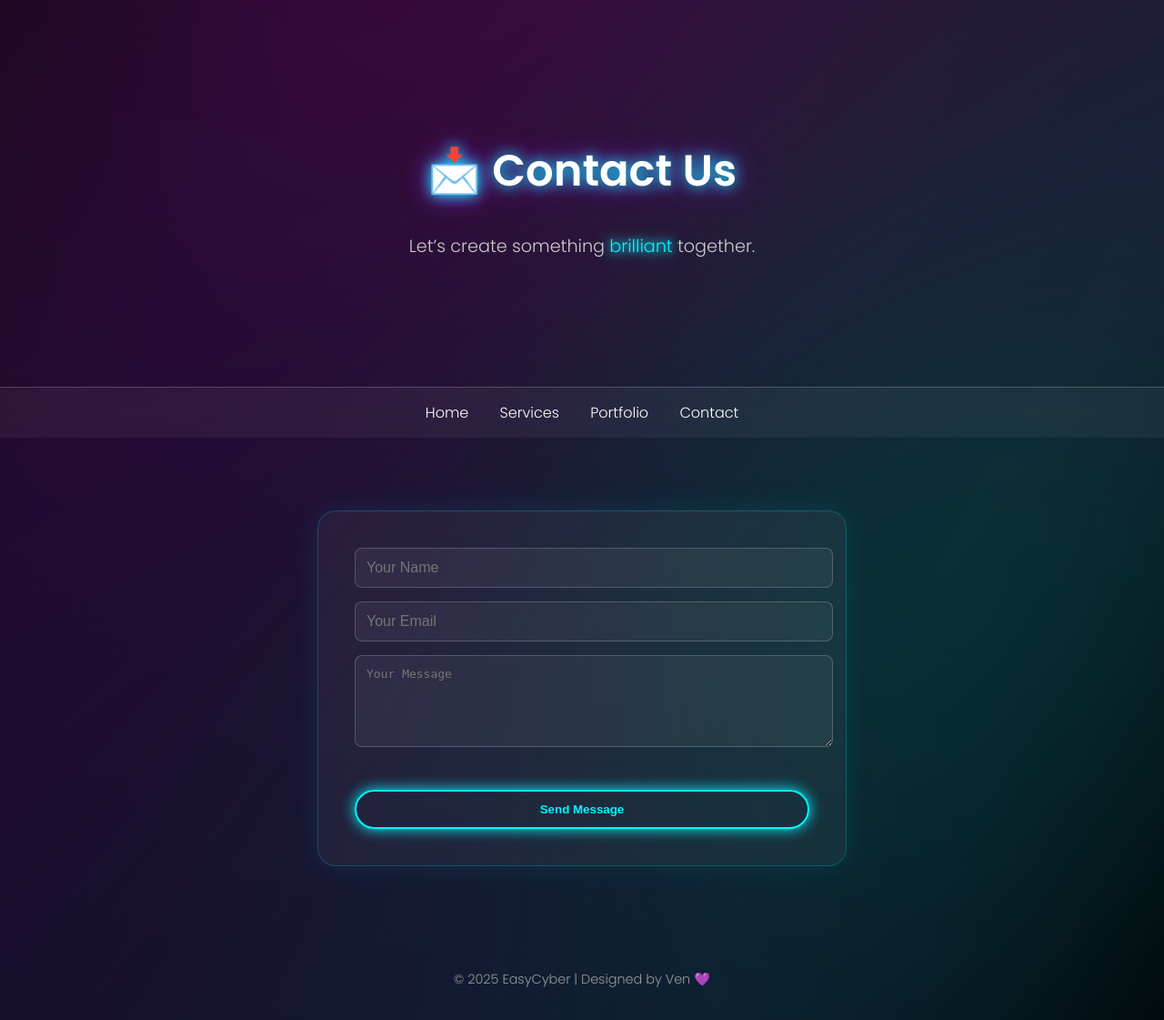
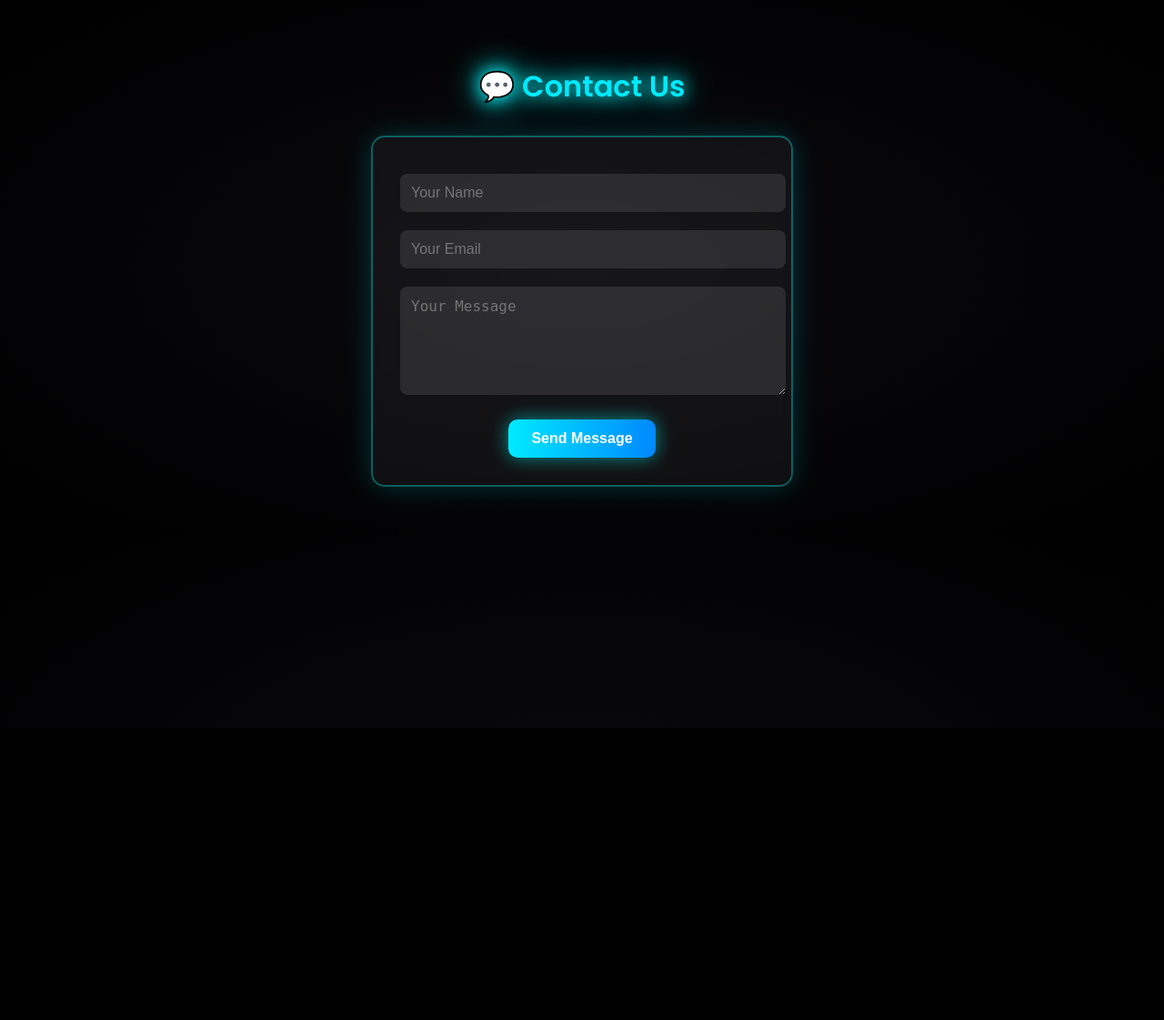
Before and after one commit to jeludson/easycyber, a Flask app: page /contact in a window 1280 px wide. Shown: the whole page at 91% size. After the commit the page ends 800 px from the top, so only its background shows below. Run offline with Flask 3, Linux system fonts and the light colour scheme.

Commit message:
Update contact.html

```diff
--- a/templates/contact.html
+++ b/templates/contact.html
@@ -1,37 +1,159 @@
 <!DOCTYPE html>
 <html lang="en">
 <head>
-  <meta charset="UTF-8" />
-  <meta name="viewport" content="width=device-width, initial-scale=1.0" />
+  <meta charset="UTF-8">
+  <meta name="viewport" content="width=device-width, initial-scale=1.0">
   <title>EasyCyber | Contact</title>
   <link rel="stylesheet" href="{{ url_for('static', filename='css/style.css') }}">
+  <style>
+    body {
+      font-family: 'Poppins', sans-serif;
+      background: radial-gradient(ellipse at center, #0a0a0f, #000);
+      color: #fff;
+      text-align: center;
+      padding: 50px;
+      overflow-x: hidden;
+    }
+
+    h1 {
+      color: #00eaff;
+      text-shadow: 0 0 15px #00eaff, 0 0 25px #00eaff;
+      margin-bottom: 30px;
+      animation: glowTitle 2s ease-in-out infinite alternate;
+    }
+
+    @keyframes glowTitle {
+      from { text-shadow: 0 0 10px #00eaff, 0 0 20px #00eaff; }
+      to { text-shadow: 0 0 20px #00ffff, 0 0 40px #00ffff; }
+    }
+
+    form {
+      background: rgba(255, 255, 255, 0.05);
+      border: 2px solid #00ffff55;
+      padding: 30px;
+      width: 90%;
+      max-width: 400px;
+      margin: 0 auto;
+      border-radius: 15px;
+      box-shadow: 0 0 30px #00ffff33;
+      backdrop-filter: blur(5px);
+      animation: fadeIn 1.5s ease-in-out;
+    }
+
+    @keyframes fadeIn {
+      from { opacity: 0; transform: translateY(20px); }
+      to { opacity: 1; transform: translateY(0); }
+    }
+
+    input, textarea {
+      width: 100%;
+      margin: 10px 0;
+      padding: 12px;
+      border: none;
+      border-radius: 8px;
+      background: rgba(255, 255, 255, 0.1);
+      color: white;
+      font-size: 16px;
+      outline: none;
+      transition: box-shadow 0.3s ease, transform 0.2s ease;
+    }
+
+    input:focus, textarea:focus {
+      box-shadow: 0 0 10px #00ffff;
+      transform: scale(1.02);
+    }
+
+    .btn-glow {
+      background: linear-gradient(90deg, #00eaff, #0088ff);
+      border: none;
+      color: white;
+      padding: 12px 25px;
+      margin-top: 10px;
+      font-size: 16px;
+      border-radius: 10px;
+      cursor: pointer;
+      transition: all 0.3s ease;
+      box-shadow: 0 0 20px #00ffff88;
+    }
+
+    .btn-glow:hover {
+      background: linear-gradient(90deg, #00ffff, #00aaff);
+      box-shadow: 0 0 25px #00ffff, 0 0 50px #00ffff;
+      transform: scale(1.05);
+    }
+
+    /* Sending animation */
+    .sending {
+      pointer-events: none;
+      background: linear-gradient(90deg, #00aaff, #00ffff);
+      box-shadow: 0 0 25px #00ffff;
+      animation: pulse 1.5s infinite alternate;
+    }
+
+    @keyframes pulse {
+      from { transform: scale(1); opacity: 0.9; }
+      to { transform: scale(1.05); opacity: 1; }
+    }
+  </style>
 </head>
 <body>
-  <div class="glow-bg"></div>
 
-  <header class="hero">
-    <h1>📩 Contact Us</h1>
-    <p>Let’s create something <span class="neon">brilliant</span> together.</p>
-  </header>
+  <h1>💬 Contact Us</h1>
 
-  <nav class="nav-bar">
-    <a href="/">Home</a>
-    <a href="/services">Services</a>
-    <a href="/portfolio">Portfolio</a>
-    <a href="/contact" class="active">Contact</a>
-  </nav>
+  <form id="contactForm">
+    <input type="text" name="name" placeholder="Your Name" required>
+    <input type="email" name="email" placeholder="Your Email" required>
+    <textarea name="message" placeholder="Your Message" rows="5" required></textarea>
+    <button type="submit" class="btn-glow">Send Message</button>
+  </form>
 
-  <section class="contact-form">
-    <form action="/contact" method="POST">
-      <input type="text" name="name" placeholder="Your Name" required>
-      <input type="email" name="email" placeholder="Your Email" required>
-      <textarea name="message" placeholder="Your Message" rows="5" required></textarea>
-      <button type="submit" class="btn-glow">Send Message</button>
-    </form>
-  </section>
+  <script>
+  const form = document.getElementById("contactForm");
+  const button = form.querySelector(".btn-glow");
 
-  <footer>
-    <p>© 2025 EasyCyber | Designed by Ven 💜</p>
-  </footer>
+  form.addEventListener("submit", async (e) => {
+    e.preventDefault();
+
+    // Add smooth sending animation
+    button.textContent = "✨ Sending...";
+    button.classList.add("sending");
+
+    const data = {
+      name: form.name.value,
+      email: form.email.value,
+      message: form.message.value
+    };
+
+    try {
+      const res = await fetch("/api/contact", {
+        method: "POST",
+        headers: {"Content-Type": "application/json"},
+        body: JSON.stringify(data)
+      });
+
+      const result = await res.json();
+
+      if (result.success) {
+        button.textContent = "✅ Sent!";
+        button.style.background = "linear-gradient(90deg, #00ff88, #00ffaa)";
+        form.reset();
+      } else {
+        button.textContent = "❌ Failed";
+        button.style.background = "linear-gradient(90deg, #ff4444, #ff8888)";
+      }
+    } catch (err) {
+      button.textContent = "⚠️ Error!";
+      button.style.background = "linear-gradient(90deg, #ff4444, #ff8888)";
+    }
+
+    // Reset button after 2 seconds
+    setTimeout(() => {
+      button.textContent = "Send Message";
+      button.classList.remove("sending");
+      button.style.background = "";
+    }, 2000);
+  });
+  </script>
+
 </body>
 </html>
```
